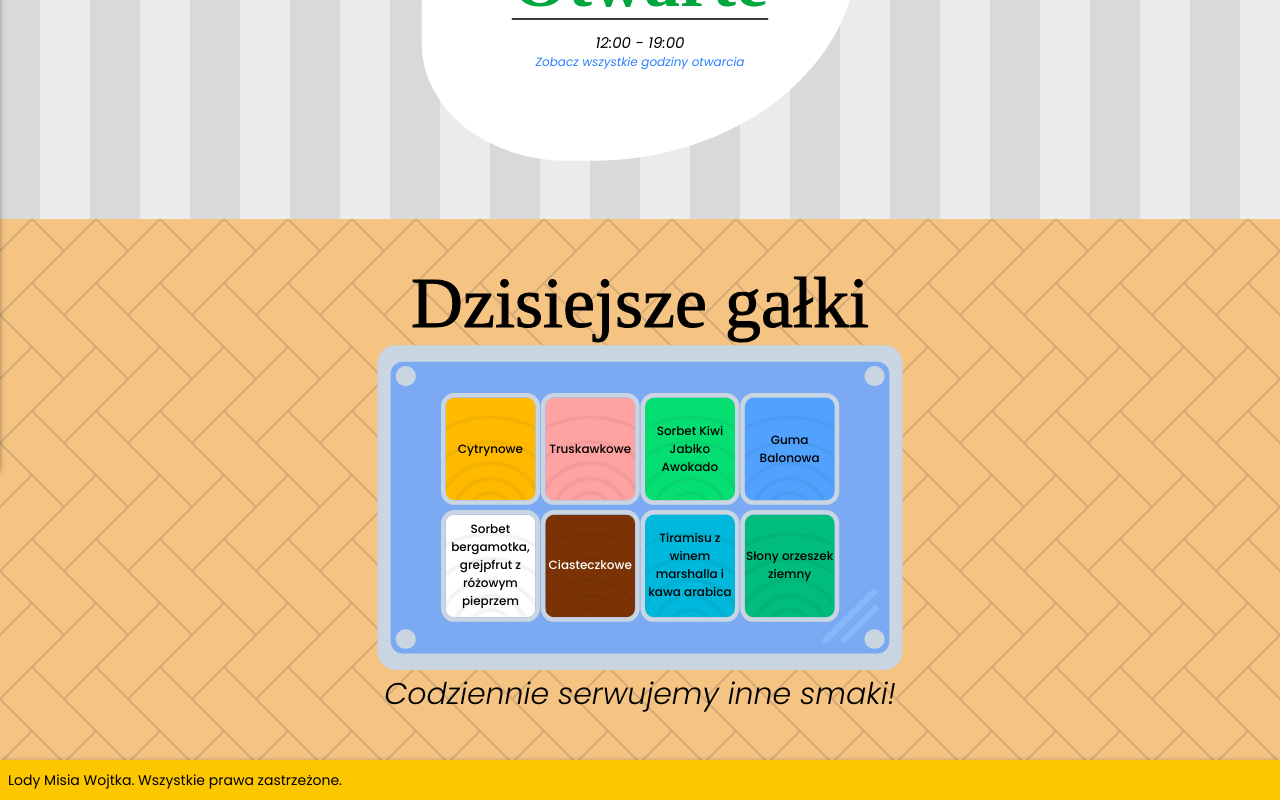
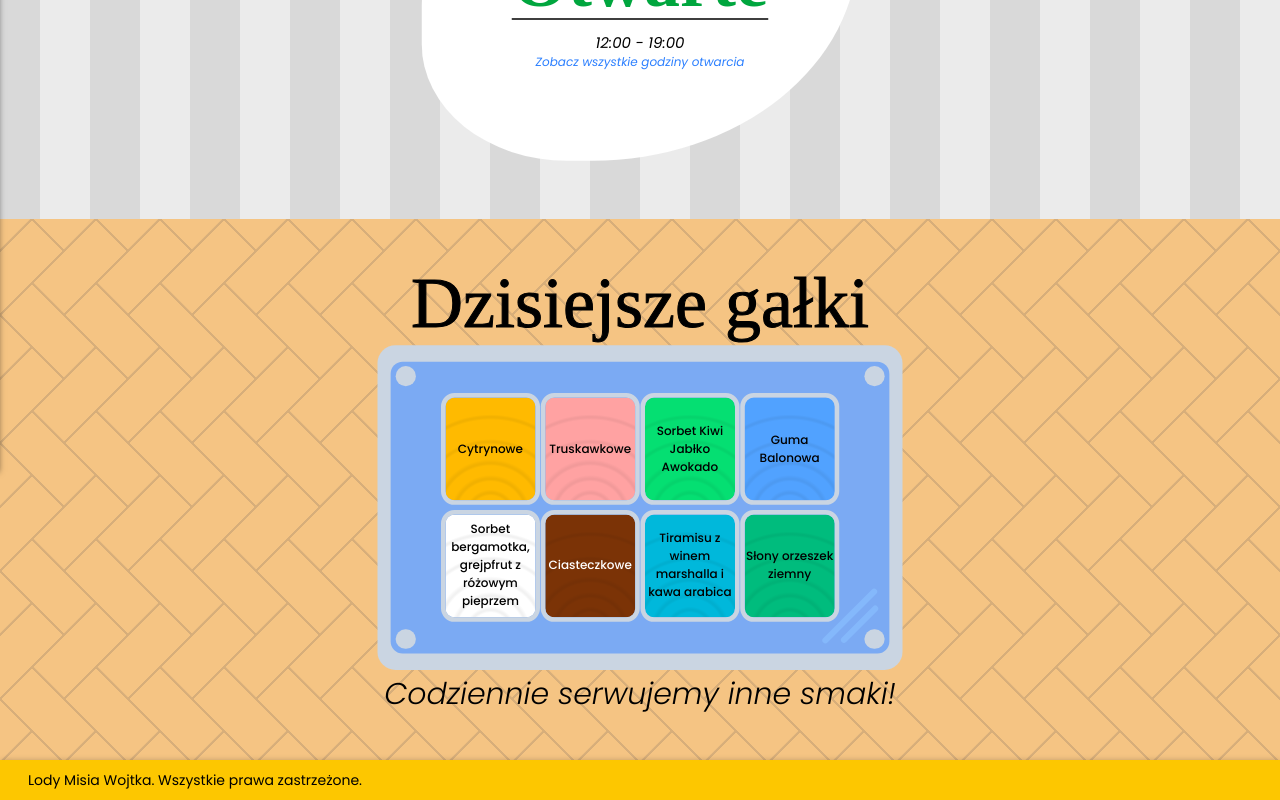
Before and after one commit to Dzarooo/LodyMisiaWojtkaFrontend, a React (Vite) app: page / in a window 1280 px wide. Shown: the part 327-1127 px from the top of the page. Built offline with nearby package versions, Linux system fonts and the light colour scheme; a web font is replaced by a local one.

Commit message:
fix to footer overflowing with corners on phones

```diff
--- a/src/components/Footer.jsx
+++ b/src/components/Footer.jsx
@@ -1,7 +1,7 @@
 const Footer = () => {
     return (
         <div className="min-h-fit max-h-[100px] h-[3vh] lg:h-[5vh] bg-yellow-400 flex items-center px-2 z-1 [box-shadow:0px_0px_6px_-1px_rgb(0_0_0_/_0.3)]">
-            <p className="text-xs lg:text-sm">Lody Misia Wojtka. Wszystkie prawa zastrzeżone.</p>
+            <p className="text-xs lg:text-sm px-3 lg:!px-5">Lody Misia Wojtka. Wszystkie prawa zastrzeżone.</p>
         </div>
     )
 }
```
